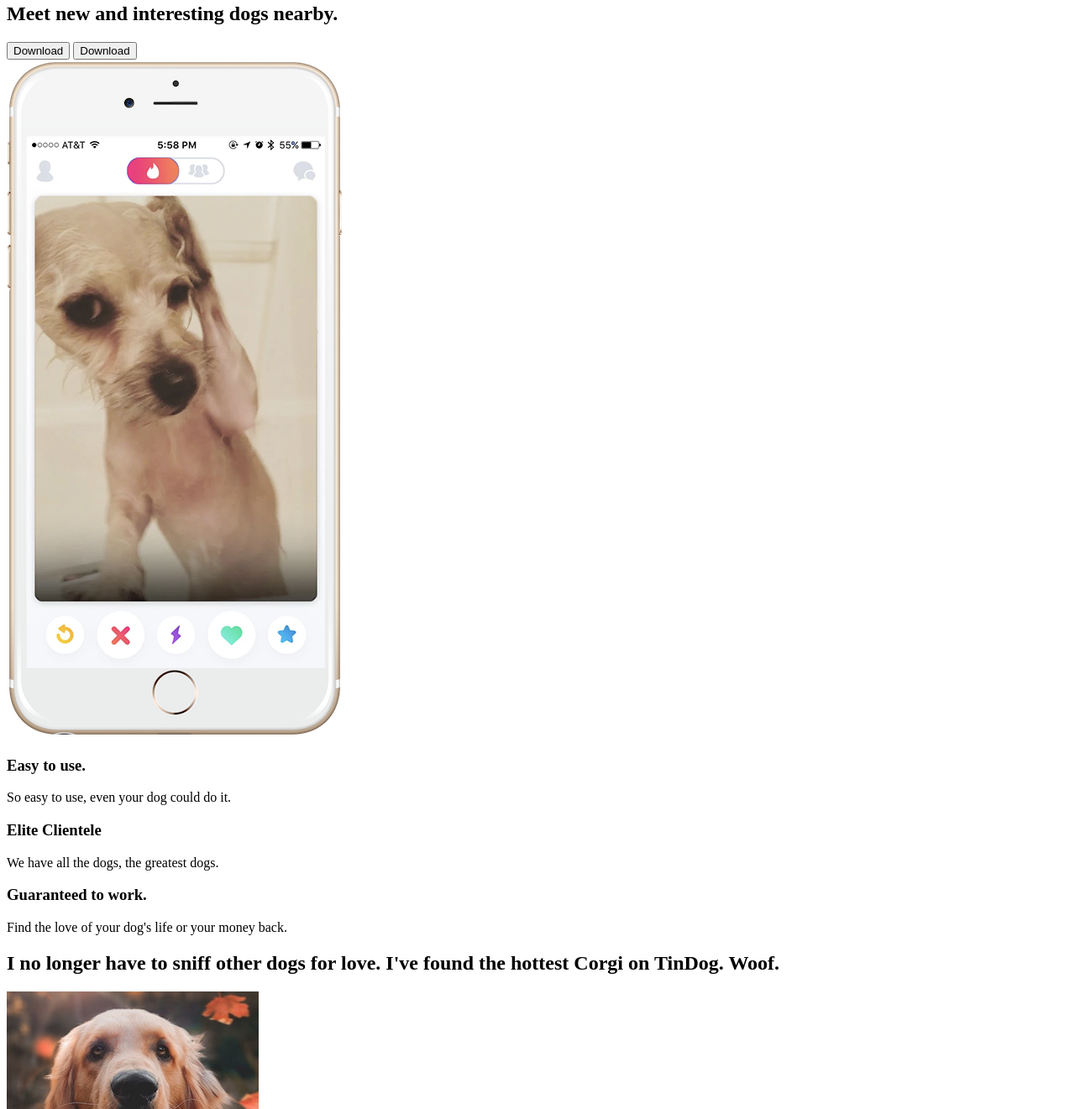
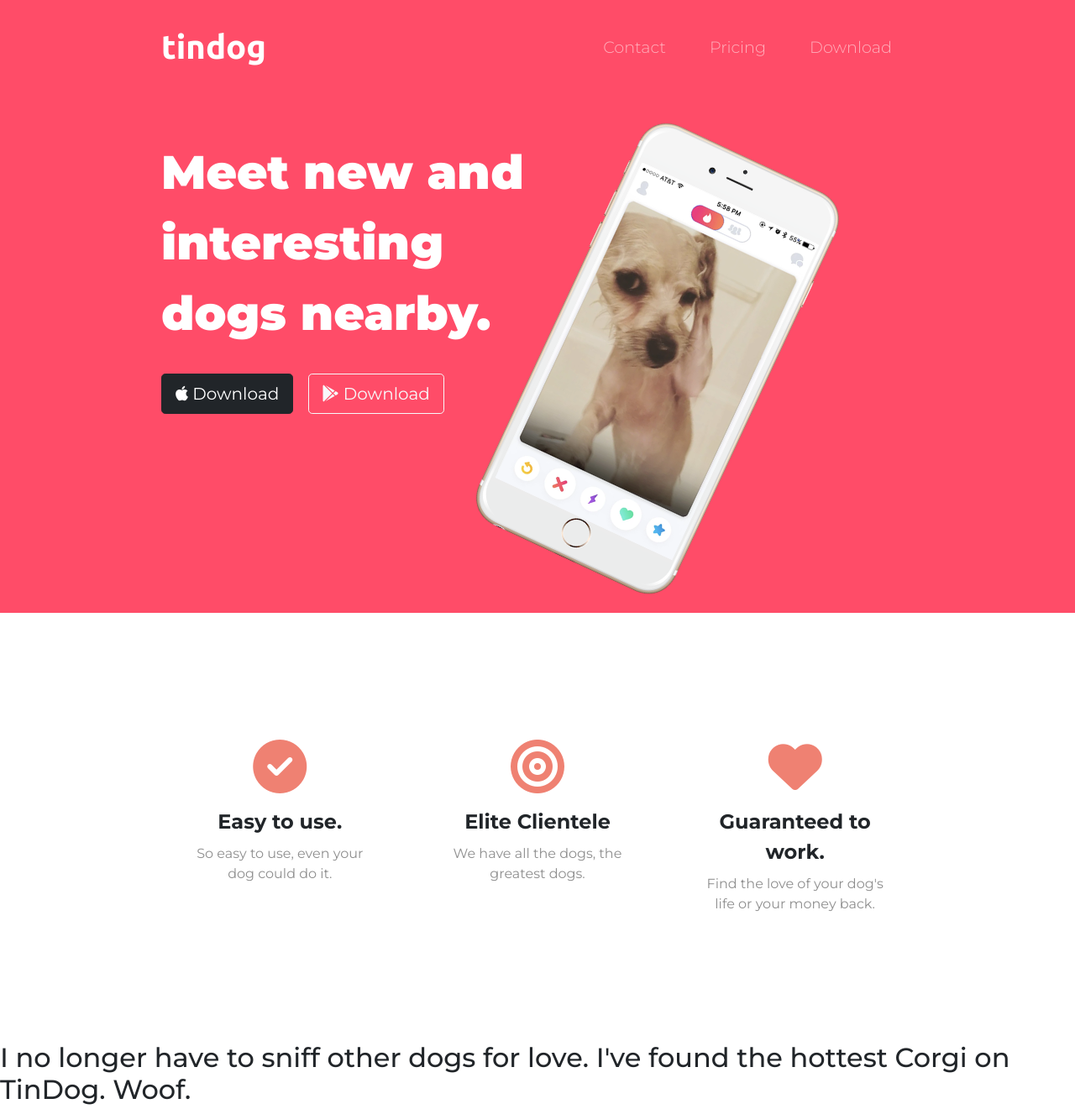
Before and after one commit to warmoverdrive/TinDog, a plain HTML site: page index.html in a window 1280 px wide. Shown: the part 17-1338 px from the top of the page at 84% size. Drawn offline with nearby package versions, Linux system fonts and the light colour scheme.

Commit message:
# Landing Page/ Title - Set up bootstrap, google fonts, font Awesome - set up navbar -styled title section -styled features section

```diff
--- a/css/styles.css
+++ b/css/styles.css
@@ -0,0 +1,89 @@
+/* Fonts Rules:
+    font-family: 'Montserrat', sans-serif;
+    font-family: 'Ubuntu', sans-serif;
+*/
+
+body {
+  font-family: "Montserrat", sans-serif;
+}
+
+h1 {
+  font-family: "Montserrat", sans-serif;
+  font-size: 3.5rem;
+  line-height: 1.5;
+  font-weight: 900;
+}
+
+h3 {
+  font-family: "Montserrat", sans-serif;
+  font-size: 1.5rem;
+  line-height: 1.5;
+  font-weight: 700;
+}
+
+p {
+  color: #8f8f8f;
+}
+
+.container-fluid {
+  padding: 3% 15%;
+}
+
+#title {
+  background-color: #ff4c68;
+  color: white;
+}
+
+/* NAVIGATION BAR */
+
+.navbar {
+  padding: 0 0 4.5rem;
+}
+
+.navbar-brand {
+  font-family: "Ubuntu", sans-serif;
+  font-size: 2.5rem;
+  font-weight: bold;
+}
+
+.nav-item {
+  padding: 0 18px;
+}
+
+.nav-link {
+  font-size: 1.2rem;
+  font-weight: 300;
+}
+
+/* DOWNLOAD BUTTONS */
+
+.download-btn {
+  margin: 5% 3% 5% 0;
+}
+
+/* TITLE IMAGE */
+
+.iphone {
+  transform: rotate(25deg);
+  width: 60%;
+}
+
+/* FEATURES SECTION */
+
+#features {
+  padding: 7% 15%;
+}
+
+.feature-box {
+  text-align: center;
+  padding: 5%;
+}
+
+.feature-icon {
+  color: #ef8172;
+  padding: 1rem;
+}
+
+.feature-icon:hover {
+  color: #ff4c68;
+}
--- a/index.html
+++ b/index.html
@@ -1,84 +1,132 @@
 <!DOCTYPE html>
 <html>
-
   <head>
-  <meta charset="utf-8">
+    <meta charset="utf-8" />
     <title>TinDog</title>
-  <link rel="stylesheet" href="css/styles.css">
+    <!-- Import Bootstrap -->
+    <link
+      href="https://cdn.jsdelivr.net/npm/bootstrap@5.0.0-beta2/dist/css/bootstrap.min.css"
+      rel="stylesheet"
+      integrity="sha384-BmbxuPwQa2lc/FVzBcNJ7UAyJxM6wuqIj61tLrc4wSX0szH/Ev+nYRRuWlolflfl"
+      crossorigin="anonymous"
+    />
+    <!-- Import our own CSS stylesheet -->
+    <link rel="stylesheet" href="css/styles.css" />
+    <!-- Import Google Fonts -->
+    <link rel="preconnect" href="https://fonts.gstatic.com" />
+    <link
+      href="https://fonts.googleapis.com/css2?family=Montserrat:wght@100;300;400;500;700;900&family=Ubuntu:wght@300;400;700&display=swap"
+      rel="stylesheet"
+    />
   </head>
 
   <body>
-
+    <!-- Landing Page Section -->
     <section id="title">
-
+      <div class="container-fluid">
         <!-- Nav Bar -->
 
+        <nav class="navbar navbar-expand-lg navbar-dark">
+          <a class="navbar-brand" href="">tindog</a>
+          <button
+            class="navbar-toggler"
+            type="button"
+            data-bs-toggle="collapse"
+            data-bs-target="#navbarSupportedContent"
+            aria-controls="navbarSupportedContent"
+            aria-expanded="false"
+            aria-label="Toggle navigation"
+          >
+            <span class="navbar-toggler-icon"></span>
+          </button>
 
-
+          <div class="collapse navbar-collapse" id="navbarSupportedContent">
+            <ul class="navbar-nav ms-auto">
+              <li class="nav-item">
+                <a class="nav-link" href="">Contact</a>
+              </li>
+              <li class="nav-item">
+                <a class="nav-link" href="">Pricing</a>
+              </li>
+              <li class="nav-item">
+                <a class="nav-link" href="">Download</a>
+              </li>
+            </ul>
+          </div>
+        </nav>
 
         <!-- Title -->
-
-    <div>
+        <div class="row">
+          <div class="col-lg-6">
             <h1>Meet new and interesting dogs nearby.</h1>
-      <button type="button">Download</button>
-      <button type="button">Download</button>
+            <button type="button" class="btn btn-dark btn-lg download-btn">
+              <i class="fab fa-apple"></i> Download
+            </button>
+            <button
+              type="button"
+              class="btn btn-outline-light btn-lg download-btn"
+            >
+              <i class="fab fa-google-play"></i> Download
+            </button>
           </div>
-    <div>
-      <img src="images/iphone6.png" alt="iphone-mockup">
+          <div class="col-lg-6">
+            <img class="iphone" src="images/iphone6.png" alt="iphone-mockup" />
           </div>
-
+        </div>
+      </div>
     </section>
-
 
     <!-- Features -->
 
     <section id="features">
-
+      <div class="row">
+        <div class="col-lg-4 feature-box">
+          <i class="fas fa-check-circle fa-4x feature-icon"></i>
           <h3>Easy to use.</h3>
           <p>So easy to use, even your dog could do it.</p>
-
+        </div>
+        <div class="col-lg-4 feature-box">
+          <i class="fas fa-bullseye fa-4x feature-icon"></i>
           <h3>Elite Clientele</h3>
           <p>We have all the dogs, the greatest dogs.</p>
-
+        </div>
+        <div class="col-lg-4 feature-box">
+          <i class="fas fa-heart fa-4x feature-icon"></i>
           <h3>Guaranteed to work.</h3>
           <p>Find the love of your dog's life or your money back.</p>
-
+        </div>
+      </div>
     </section>
-
 
     <!-- Testimonials -->
 
     <section id="testimonials">
-
-    <h2>I no longer have to sniff other dogs for love. I've found the hottest Corgi on TinDog. Woof.</h2>
-    <img src="images/dog-img.jpg" alt="dog-profile">
+      <h2>
+        I no longer have to sniff other dogs for love. I've found the hottest
+        Corgi on TinDog. Woof.
+      </h2>
+      <img src="images/dog-img.jpg" alt="dog-profile" />
       <em>Pebbles, New York</em>
 
       <!-- <h2 class="testimonial-text">My dog used to be so lonely, but with TinDog's help, they've found the love of their life. I think.</h2>
     <img class="testimonial-image" src="images/lady-img.jpg" alt="lady-profile">
     <em>Beverly, Illinois</em> -->
-
     </section>
-
 
     <!-- Press -->
 
     <section id="press">
-    <img src="images/techcrunch.png" alt="tc-logo">
-    <img src="images/tnw.png" alt="tnw-logo">
-    <img src="images/bizinsider.png" alt="biz-insider-logo">
-    <img src="images/mashable.png" alt="mashable-logo">
-
+      <img src="images/techcrunch.png" alt="tc-logo" />
+      <img src="images/tnw.png" alt="tnw-logo" />
+      <img src="images/bizinsider.png" alt="biz-insider-logo" />
+      <img src="images/mashable.png" alt="mashable-logo" />
     </section>
-
 
     <!-- Pricing -->
 
     <section id="pricing">
-
       <h2>A Plan for Every Dog's Needs</h2>
       <p>Simple and affordable price plans for your and your dog.</p>
-
 
       <h3>Chihuahua</h3>
       <h2>Free</h2>
@@ -87,14 +135,12 @@
       <p>Unlimited App Usage</p>
       <button type="button">Sign Up</button>
 
-
       <h3>Labrador</h3>
       <h2>$49 / mo</h2>
       <p>Unlimited Matches</p>
       <p>Unlimited Messages</p>
       <p>Unlimited App Usage</p>
       <button type="button">Sign Up</button>
-
 
       <h3>Mastiff</h3>
       <h2>$99 / mo</h2>
@@ -103,30 +149,32 @@
       <p>Unlimited Messages</p>
       <p>Unlimited App Usage</p>
       <button type="button">Sign Up</button>
-
     </section>
-
 
     <!-- Call to Action -->
 
     <section id="cta">
-
       <h3>Find the True Love of Your Dog's Life Today.</h3>
       <button type="button">Download</button>
       <button type="button">Download</button>
-
     </section>
-
 
     <!-- Footer -->
 
     <footer id="footer">
-
       <p>© Copyright 2018 TinDog</p>
-
     </footer>
 
-
+    <!-- Adding FontAwesome Icon Kit -->
+    <script
+      src="https://kit.fontawesome.com/d14925ac37.js"
+      crossorigin="anonymous"
+    ></script>
+    <!-- Adding Bootsrap JS/JQuery dependancies -->
+    <script
+      src="https://cdn.jsdelivr.net/npm/bootstrap@5.0.0-beta2/dist/js/bootstrap.bundle.min.js"
+      integrity="sha384-b5kHyXgcpbZJO/tY9Ul7kGkf1S0CWuKcCD38l8YkeH8z8QjE0GmW1gYU5S9FOnJ0"
+      crossorigin="anonymous"
+    ></script>
   </body>
-
 </html>
```
Also changed, not shown: 1 other file. Lines whose indentation alone changed are shown as unchanged.
